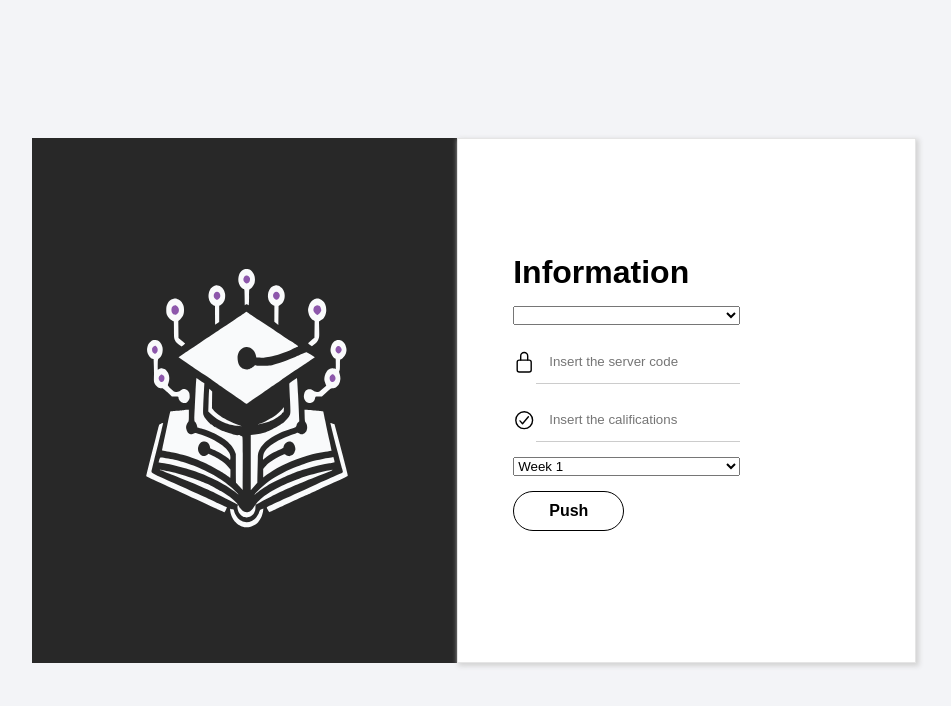
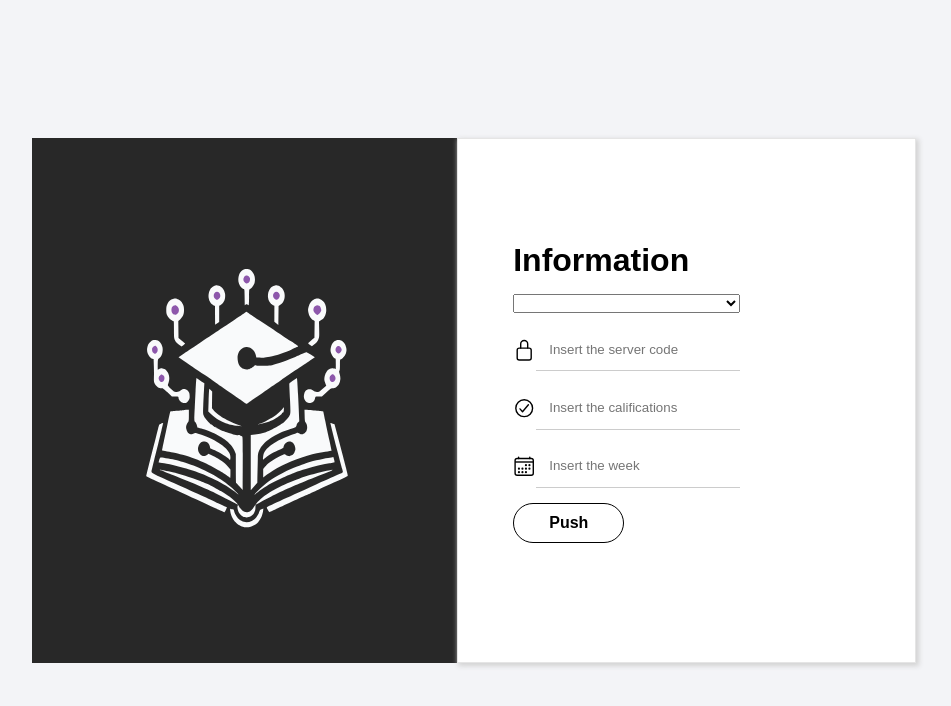
Before and after one commit to EssEnemiGz/SoftKit-Academy, a Flask app: page /admin/insert in a window 1280 px wide. Shown: the top 706 px of the page, without its empty margins (166-1117 px from the left). Run offline with Flask 3, Linux system fonts and the light colour scheme; the visitor is signed in with stand-in values (Sample User, id 1); data that the repository does not hold is empty.

Commit message:
"Micro edit in insert template for admins"

```diff
--- a/static/js/dashboard.js
+++ b/static/js/dashboard.js
@@ -55,7 +55,7 @@ fetch("https://softkitacademy-ess123456s-projects.vercel.app/dashboard/calificat
             if (actual_week === undefined || actual_week !== actual.week) {
                 actual_week = actual.week;
                 const column = createColumn(actual.week);
-                column.appendChild(createDefault('h3', 'Semana '+actual.week))
+                column.appendChild(createDefault('h3', 'Semana'))
                 row = createRow(actual.week);
                 row.appendChild(createDefault('p', actual.week))
                 table.appendChild(column)
--- a/static/js/insert.js
+++ b/static/js/insert.js
@@ -42,7 +42,7 @@ function sendPoints() {
             throw new Error(`Ha ocurrido un error, intente de nuevo\n\n Error code: ${response.status}`)
         }
 
-        alert("Calificaiones registradas sin errores reportados")
+        alert("Calificaciones registradas sin errores reportados")
     })
     return 0;
 }
--- a/templates/insert.html
+++ b/templates/insert.html
@@ -32,10 +32,10 @@
                     <ion-icon name="checkmark-circle-outline" class="icon"></ion-icon>
                         <input type="text" placeholder="Insert the califications" name="calfications" class="califications info-input">
                     </label>
-                    <select for="week" class="input-icon" id="week">
-                        <option value="1">Week 1</option>
-                        <option value="next">New</option>
-                    </select>
+                    <label for="week" class="input-icon">
+                        <ion-icon name="calendar-outline" class="icon"></ion-icon>
+                        <input type="number" placeholder="Insert the week" name="week" class="info-input" id="week" style="cursor: pointer;">
+                    </label>
                     <button type="button" class="submit" onclick="sendPoints()">Push</button>
                 </form>
             </div>
```
Also changed, not shown: 1 other file.
